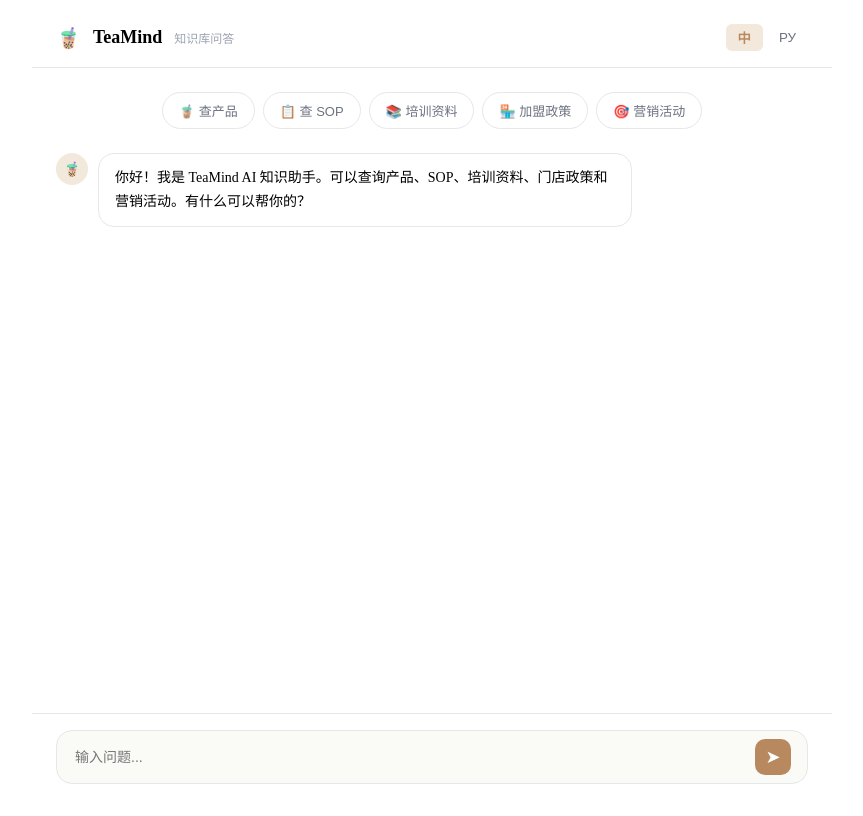
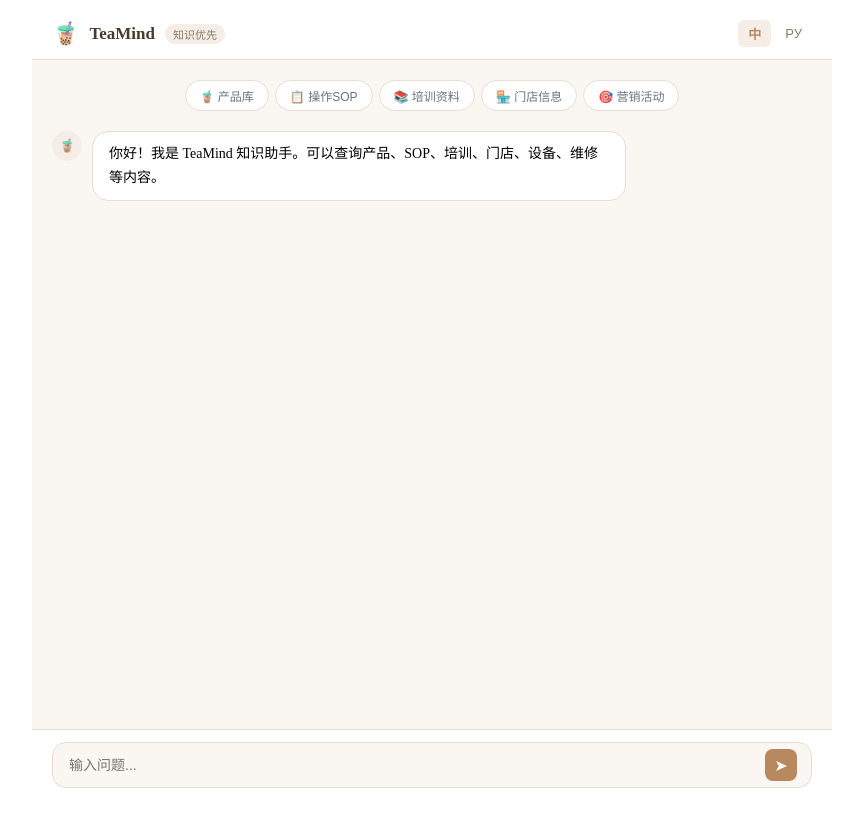
Before and after one commit to jaosnxu/chuchutea-kb, a React (Vite) app in the folder frontend/: page / in a window 1280 px wide. Shown: the whole page, without its empty margins (208-1071 px from the left). Built offline with nearby package versions, Linux system fonts and the light colour scheme.

Commit message:
阶段3：前端对话界面，10大模块快捷入口，中俄切换，前后端打通

```diff
--- a/frontend/src/App.tsx
+++ b/frontend/src/App.tsx
@@ -5,22 +5,36 @@
   content: string
   references?: { title: string; module: string; id: string }[]
   images?: string[]
+  source?: string
 }
 
-function App() {
+const MODULES = [
+  { key: 'product', label: '🧋 产品库' },
+  { key: 'sop', label: '📋 操作SOP' },
+  { key: 'training', label: '📚 培训资料' },
+  { key: 'store', label: '🏪 门店信息' },
+  { key: 'marketing', label: '🎯 营销活动' },
+  { key: 'brand', label: '🏷️ 品牌' },
+  { key: 'franchise', label: '📜 特许经营' },
+  { key: 'operations', label: '⚙️ 运营管理' },
+  { key: 'equipment', label: '🔧 设备' },
+  { key: 'maintenance', label: '🛠️ 维修' },
+]
+
+const App: React.FC = () => {
   const [messages, setMessages] = useState<Message[]>([
     {
       role: 'assistant',
-      content: '你好！我是 TeaMind AI 知识助手。可以查询产品、SOP、培训资料、门店政策和营销活动。有什么可以帮你的？',
+      content: '你好！我是 TeaMind 知识助手。可以查询产品、SOP、培训、门店、设备、维修等内容。',
     },
   ])
   const [input, setInput] = useState('')
   const [loading, setLoading] = useState(false)
   const [lang, setLang] = useState<'zh' | 'ru'>('zh')
 
-  const send = async () => {
-    if (!input.trim() || loading) return
-    const query = input
+  const send = async (text?: string) => {
+    const query = (text || input).trim()
+    if (!query || loading) return
     setInput('')
     setMessages(prev => [...prev, { role: 'user', content: query }])
     setLoading(true)
@@ -32,124 +46,87 @@
         body: JSON.stringify({ query, lang }),
       })
       const data = await res.json()
-      setMessages(prev => [...prev, {
-        role: 'assistant',
-        content: data.answer,
-        references: data.references,
-        images: data.images,
-      }])
+      setMessages(prev => [
+        ...prev,
+        {
+          role: 'assistant',
+          content: data.answer,
+          references: data.references,
+          images: data.images,
+          source: data.source,
+        },
+      ])
     } catch {
-      setMessages(prev => [...prev, { role: 'assistant', content: '抱歉，服务暂时不可用。' }])
+      setMessages(prev => [...prev, { role: 'assistant', content: '⚠️ 服务连接失败，请确认后端已启动。' }])
     }
     setLoading(false)
   }
 
-  const quickAsk = (text: string) => {
-    setInput(text)
-  }
-
   return (
-    <div style={{ maxWidth: 800, margin: '0 auto', height: '100vh', display: 'flex', flexDirection: 'column' }}>
-      {/* Header */}
+    <div style={{ maxWidth: 800, margin: '0 auto', height: '100vh', display: 'flex', flexDirection: 'column', background: '#faf7f2' }}>
+      {/* Top Bar */}
       <header style={{
-        padding: '16px 24px',
-        borderBottom: '1px solid #e5e7eb',
-        display: 'flex',
-        alignItems: 'center',
-        justifyContent: 'space-between',
+        padding: '12px 20px', borderBottom: '1px solid #e8ddd2', background: '#fff',
+        display: 'flex', alignItems: 'center', justifyContent: 'space-between',
       }}>
-        <div style={{ display: 'flex', alignItems: 'center', gap: 12 }}>
-          <span style={{ fontSize: 20 }}>🧋</span>
-          <span style={{ fontWeight: 700, fontSize: 18 }}>TeaMind</span>
-          <span style={{ fontSize: 12, color: '#9ca3af' }}>知识库问答</span>
+        <div style={{ display: 'flex', alignItems: 'center', gap: 10 }}>
+          <span style={{ fontSize: 22 }}>🧋</span>
+          <span style={{ fontWeight: 700, fontSize: 17, color: '#4a3a2a' }}>TeaMind</span>
+          <span style={{ fontSize: 11, color: '#8a7a6a', background: '#f5ede6', padding: '2px 8px', borderRadius: 10 }}>
+            知识优先
+          </span>
         </div>
         <div style={{ display: 'flex', gap: 4 }}>
-          <button
-            onClick={() => setLang('zh')}
-            style={{
-              padding: '4px 12px', borderRadius: 6, border: 'none',
-              background: lang === 'zh' ? '#f3e8dc' : 'transparent',
-              color: lang === 'zh' ? '#b8895e' : '#6b7280',
-              fontWeight: lang === 'zh' ? 600 : 400,
-              cursor: 'pointer',
-            }}
-          >
-            中
-          </button>
-          <button
-            onClick={() => setLang('ru')}
-            style={{
-              padding: '4px 12px', borderRadius: 6, border: 'none',
-              background: lang === 'ru' ? '#f3e8dc' : 'transparent',
-              color: lang === 'ru' ? '#b8895e' : '#6b7280',
-              fontWeight: lang === 'ru' ? 600 : 400,
-              cursor: 'pointer',
-            }}
-          >
-            РУ
-          </button>
+          <button onClick={() => setLang('zh')} style={{
+            padding: '4px 10px', borderRadius: 6, border: 'none', cursor: 'pointer',
+            background: lang === 'zh' ? '#f5ede6' : 'transparent',
+            color: lang === 'zh' ? '#b8895e' : '#8a7a6a', fontWeight: lang === 'zh' ? 600 : 400, fontSize: 13,
+          }}>中</button>
+          <button onClick={() => setLang('ru')} style={{
+            padding: '4px 10px', borderRadius: 6, border: 'none', cursor: 'pointer',
+            background: lang === 'ru' ? '#f5ede6' : 'transparent',
+            color: lang === 'ru' ? '#b8895e' : '#8a7a6a', fontWeight: lang === 'ru' ? 600 : 400, fontSize: 13,
+          }}>РУ</button>
         </div>
       </header>
 
       {/* Messages */}
-      <div style={{ flex: 1, overflowY: 'auto', padding: 24 }}>
-        {/* Quick chips */}
+      <div style={{ flex: 1, overflowY: 'auto', padding: 20 }}>
         {messages.length === 1 && (
-          <div style={{ display: 'flex', gap: 8, flexWrap: 'wrap', marginBottom: 24, justifyContent: 'center' }}>
-            {[
-              { label: '🧋 查产品', query: '草莓多多是什么' },
-              { label: '📋 查 SOP', query: '制作流程' },
-              { label: '📚 培训资料', query: '培训材料' },
-              { label: '🏪 加盟政策', query: '加盟条件' },
-              { label: '🎯 营销活动', query: '当前营销活动' },
-            ].map((chip) => (
-              <button
-                key={chip.label}
-                onClick={() => quickAsk(chip.query)}
-                style={{
-                  padding: '8px 16px', borderRadius: 20, border: '1px solid #e5e7eb',
-                  background: '#fff', cursor: 'pointer', fontSize: 13, color: '#6b7280',
-                }}
-              >
-                {chip.label}
-              </button>
+          <div style={{ display: 'flex', gap: 6, flexWrap: 'wrap', marginBottom: 20, justifyContent: 'center' }}>
+            {MODULES.slice(0, 5).map(m => (
+              <button key={m.key} onClick={() => send(`查${m.label.slice(2)}`)} style={{
+                padding: '6px 14px', borderRadius: 16, border: '1px solid #e8ddd2', background: '#fff',
+                cursor: 'pointer', fontSize: 12, color: '#6b7280',
+              }}>{m.label}</button>
             ))}
           </div>
         )}
 
         {messages.map((msg, i) => (
-          <div key={i} style={{
-            marginBottom: 16,
-            display: 'flex',
-            gap: 10,
-            flexDirection: msg.role === 'user' ? 'row-reverse' : 'row',
-          }}>
+          <div key={i} style={{ marginBottom: 14, display: 'flex', gap: 10, flexDirection: msg.role === 'user' ? 'row-reverse' : 'row' }}>
             <div style={{
-              width: 32, height: 32, borderRadius: '50%',
-              background: msg.role === 'user' ? '#b8895e' : '#f3e8dc',
+              width: 30, height: 30, borderRadius: '50%', flexShrink: 0,
+              background: msg.role === 'user' ? '#b8895e' : '#f5ede6',
               color: msg.role === 'user' ? '#fff' : '#4a3a2a',
-              display: 'flex', alignItems: 'center', justifyContent: 'center',
-              fontSize: 14, flexShrink: 0,
+              display: 'flex', alignItems: 'center', justifyContent: 'center', fontSize: 13,
             }}>
               {msg.role === 'user' ? '我' : '🧋'}
             </div>
             <div style={{
-              maxWidth: 500, padding: '12px 16px', borderRadius: 16,
-              background: msg.role === 'user' ? '#f3e8dc' : '#fff',
-              border: msg.role === 'assistant' ? '1px solid #e5e7eb' : 'none',
-              fontSize: 14, lineHeight: 1.7,
+              maxWidth: 500, padding: '10px 16px', borderRadius: 16, fontSize: 14, lineHeight: 1.7, whiteSpace: 'pre-wrap',
+              background: msg.role === 'user' ? '#f5ede6' : '#fff',
+              border: msg.role === 'assistant' ? '1px solid #e8ddd2' : 'none',
             }}>
               <div>{msg.content}</div>
-              {msg.references && msg.references.length > 0 && (
-                <div style={{ marginTop: 8, fontSize: 12, color: '#b8895e' }}>
-                  📄 来源：{msg.references.map(r => r.title).join('、')}
+              {msg.source === 'knowledge_base' && (
+                <div style={{ marginTop: 6, fontSize: 11, color: '#b8895e' }}>
+                  📄 知识库原文
                 </div>
               )}
-              {msg.images && msg.images.length > 0 && (
-                <div style={{ marginTop: 8 }}>
-                  {msg.images.filter(Boolean).map((src, j) => (
-                    <img key={j} src={src} alt="" style={{ maxWidth: 200, borderRadius: 8, marginRight: 6 }} />
-                  ))}
+              {msg.references && msg.references.length > 0 && (
+                <div style={{ marginTop: 4, fontSize: 11, color: '#8a7a6a' }}>
+                  引用：{msg.references.map(r => r.title).join('、')}
                 </div>
               )}
             </div>
@@ -157,40 +134,23 @@
         ))}
 
         {loading && (
-          <div style={{ color: '#9ca3af', fontSize: 13, padding: '8px 16px' }}>
-            🧋 正在查询知识库...
-          </div>
+          <div style={{ color: '#8a7a6a', fontSize: 12, padding: '8px 16px' }}>🧋 查询中...</div>
         )}
       </div>
 
       {/* Input */}
-      <div style={{ padding: '16px 24px 24px', borderTop: '1px solid #e5e7eb' }}>
-        <div style={{
-          display: 'flex', gap: 8,
-          border: '1px solid #e5e7eb', borderRadius: 16,
-          background: '#fafaf7', padding: '8px 16px',
-        }}>
+      <div style={{ padding: '12px 20px 20px', borderTop: '1px solid #e8ddd2', background: '#fff' }}>
+        <div style={{ display: 'flex', gap: 8, border: '1px solid #e8ddd2', borderRadius: 14, background: '#faf7f2', padding: '6px 14px' }}>
           <input
             value={input}
-            onChange={(e) => setInput(e.target.value)}
-            onKeyDown={(e) => e.key === 'Enter' && send()}
-            placeholder="输入问题..."
-            style={{
-              flex: 1, border: 'none', outline: 'none',
-              background: 'transparent', fontSize: 14,
-            }}
+            onChange={e => setInput(e.target.value)}
+            onKeyDown={e => e.key === 'Enter' && send()}
+            placeholder={lang === 'zh' ? '输入问题...' : 'Введите вопрос...'}
+            style={{ flex: 1, border: 'none', outline: 'none', background: 'transparent', fontSize: 14 }}
           />
-          <button
-            onClick={send}
-            disabled={loading}
-            style={{
-              width: 36, height: 36, borderRadius: 10,
-              border: 'none', background: '#b8895e', color: '#fff',
-              cursor: 'pointer', fontSize: 18,
-            }}
-          >
-            ➤
-          </button>
+          <button onClick={() => send()} disabled={loading} style={{
+            width: 32, height: 32, borderRadius: 8, border: 'none', background: '#b8895e', color: '#fff', cursor: 'pointer', fontSize: 16,
+          }}>➤</button>
         </div>
       </div>
     </div>
```
Also changed, not shown: 1 other file (tests, documents, lock files or other folders).
